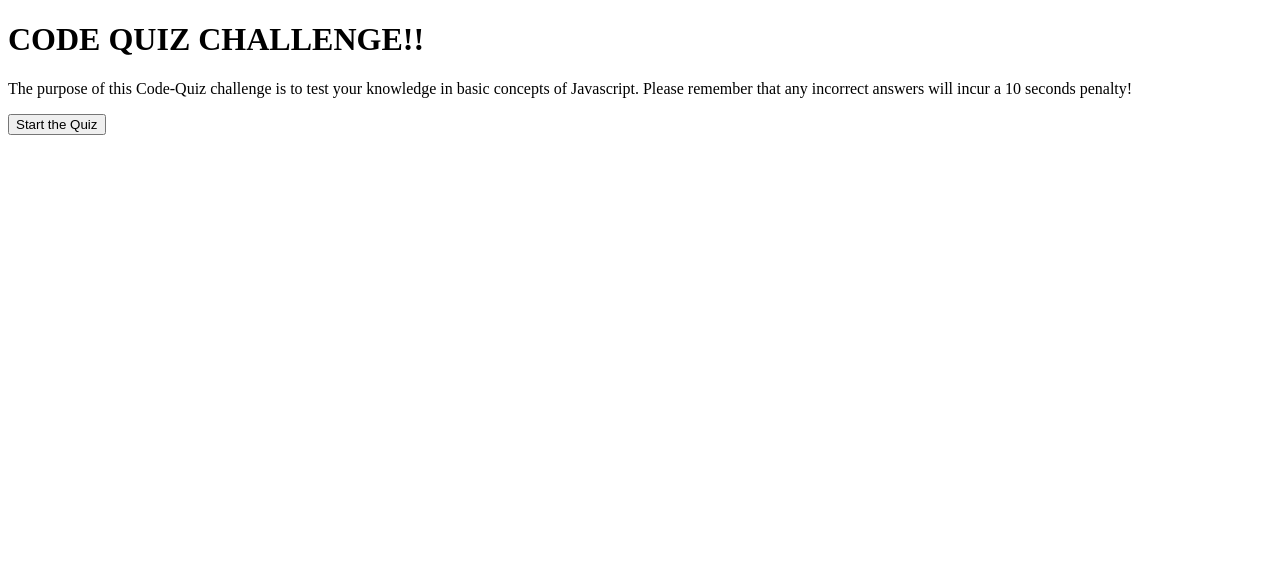
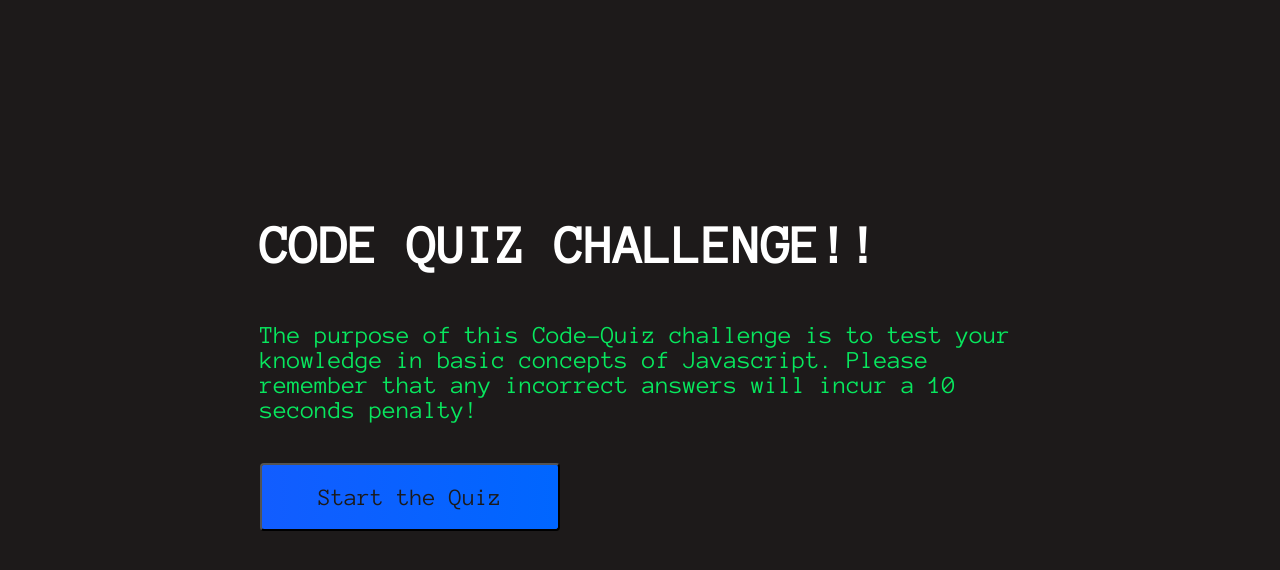
Before and after one commit to LuisBonilla89/Coding-Quiz-Javascript, a plain HTML site: page index.html in a window 1280 px wide. Drawn offline with Linux system fonts and the light colour scheme.

Commit message:
adding CSS features and Javascript functionality

```diff
--- a/game.js
+++ b/game.js
@@ -123,7 +123,7 @@ function allDone() {
   //H1 Tittle
   var new_H1 = document.createElement("h1");
   new_H1.setAttribute("id", "new_H1");
-  new_H1.textContent = "All Done!";
+  new_H1.textContent = "The test has finished!";
 
   quizQuestions.appendChild(new_H1);
 
--- a/style.css
+++ b/style.css
@@ -1,10 +1,10 @@
-/*@import url("https://fonts.googleapis.com/css2?family=Anonymous+Pro&display=swap");
+@import url("https://fonts.googleapis.com/css2?family=Anonymous+Pro&display=swap");
 
 :root {
   background-color: rgb(29, 26, 26);
 }
 
-/** {
+* {
   box-sizing: border-box;
   margin: 0;
   padding: 0;
@@ -17,11 +17,18 @@ h1 {
   color: #fff;
   margin-bottom: 5rem;
 }
-#questions {
-  margin: 20px;
+#actualTime {
+  font-size: 2.5rem;
+  color: #fff;
+  float: 20px right;
+}
+#quizQuestions {
+  font-size: 2.5rem;
+  margin-bottom: 4rem;
+  color: rgb(8, 231, 94);
 }
 
-h2 {
+p {
   font-size: 2.5rem;
   margin-bottom: 4rem;
   color: rgb(8, 231, 94);
@@ -33,40 +40,22 @@ h2 {
   padding: 2rem;
 }
 
-.container {
-  width: 100vw;
-  height: 100vh;
-  display: flex;
-  justify-content: center;
-  align-items: center;
-  max-width: 80rem;
-  margin: 0 auto;
-  padding: 2rem;
+#play {
+  font-size: 2.4rem;
+  padding: 2rem 0;
+  width: 30rem;
+  text-align: center;
+  margin-bottom: 1rem;
+  text-decoration: none;
+  color: rgb(28, 26, 26);
+  background: linear-gradient(
+    90deg,
+    rgb(18, 93, 255) 0%,
+    rgb(0, 102, 255) 100%
+  );
+  border-radius: 4px;
 }
-
-.flex-column {
-  display: flex;
-  flex-direction: column;
-}
-
-.flex-center {
-  justify-content: center;
-  align-items: center;
-}
-
-.justify-center {
-  justify-content: center;
-}
-
-.text center {
-  text-align: center;
-}
-
-.hidden {
-  display: none;
-}
-
-#btn {
+li {
   font-size: 2.4rem;
   padding: 2rem 0;
   width: 30rem;
@@ -82,7 +71,18 @@ h2 {
   border-radius: 4px;
 }
 
-#btn:hover {
+#wrapper {
+  width: 100vw;
+  height: 100vh;
+  display: flex;
+  justify-content: center;
+  align-items: center;
+  max-width: 80rem;
+  margin: 0 auto;
+  padding: 2rem;
+}
+
+#play:hover {
   cursor: pointer;
   box-shadow: 0 0.4rem 1.4rem 0 rgba(8, 114, 244, 0.6);
   transition: transform 150ms;
```
